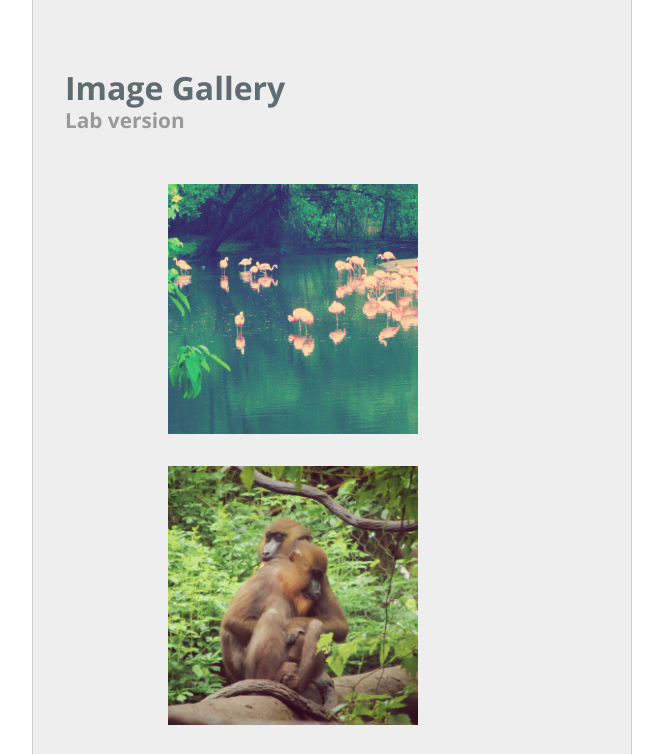
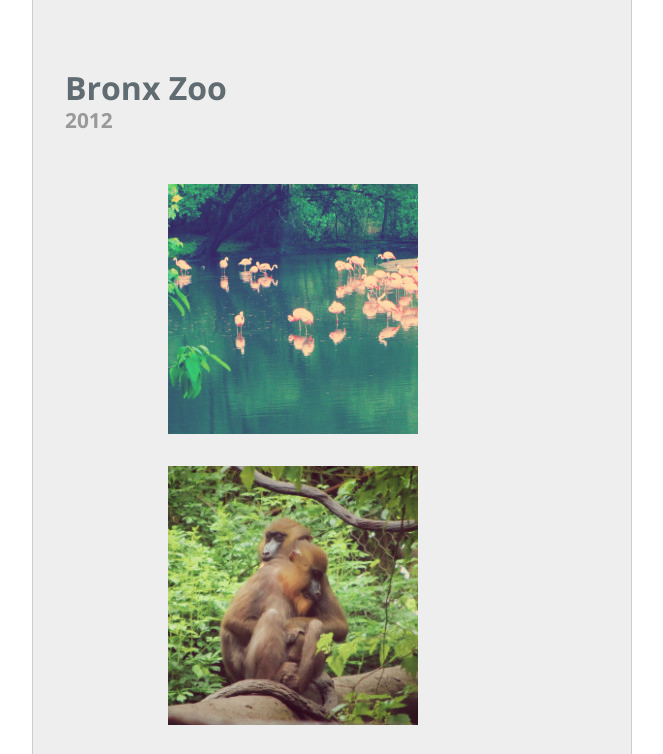
Before and after one commit to kmj4875/Custom-Image-Gallery-, a plain HTML site: page index.html in a window 1280 px wide. Shown: the top 754 px of the page, without its empty margins (308-971 px from the left). Drawn offline with nearby package versions, Linux system fonts and the light colour scheme.

Commit message:
Update index.html

```diff
--- a/index.html
+++ b/index.html
@@ -2,7 +2,7 @@
 <html lang="en-us">
   <head>
     <meta charset="UTF-8">
-    <title>Image Gallery | Lab</title>
+    <title>Bronx Zoo | 2012</title>
     <meta name="viewport" content="width=device-width, initial-scale=1">
     <link rel="stylesheet" type="text/css" href="stylesheets/normalize.css" media="screen">
     <link href='https://fonts.googleapis.com/css?family=Open+Sans:400,700' rel='stylesheet' type='text/css'>
@@ -72,8 +72,8 @@
     <div class="container">
 
       <section class="page-header">
-        <h1 class="project-name">Image Gallery</h1>
-        <h2 class="project-tagline">Lab version</h2>
+        <h1 class="project-name">Bronx Zoo</h1>
+        <h2 class="project-tagline">2012</h2>
       </section>
 
       <section class="gallery">
@@ -122,7 +122,7 @@
 
       <footer class="site-footer">
         <hr>
-        <p>Public domain photos provided by <a href="http://skuawk.com" target="_blank">skuawk.com</a></p>
+        <p>Images by Jamie Kim</p>
       </footer>
       <!-- JavaScript; Do not edit below -->
        <script src="js/jquery-1.12.0.min.js"></script>
```
